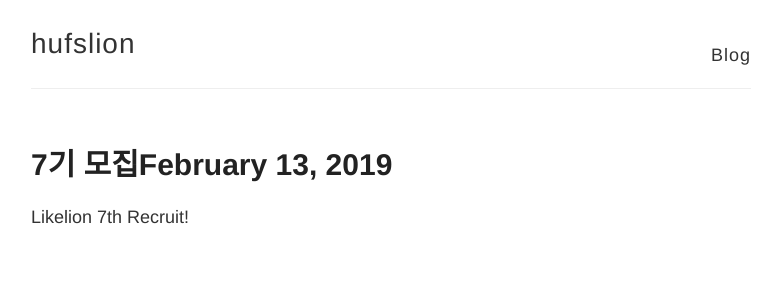
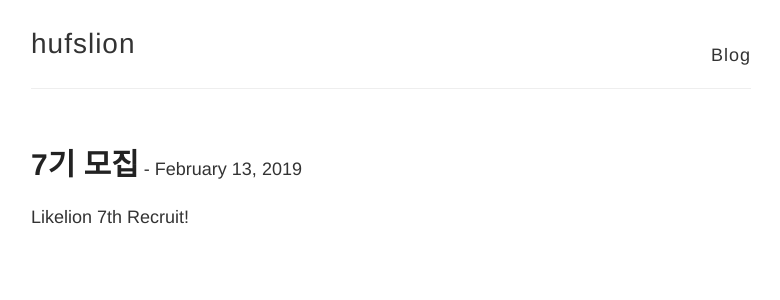
Before and after one commit to hyojin17/hufslion.github.io, a Jekyll site: the page built from index.html, in a window 1280 px wide. Shown: the top 300 px of the page, without its empty margins (249-1029 px from the left). Built offline with Jekyll 4.4.1, drawn with Linux system fonts in a browser that asks for light colours.

Commit message:
Update index.html
tag update

```diff
--- a/index.html
+++ b/index.html
@@ -6,7 +6,8 @@ layout: default
   {% for post in site.posts %}
     <article class="post">
 
-      <h1><a href="{{ site.baseurl }}{{ post.url }}">{{ post.title }}</a>{{ post.date | date: "%B %e, %Y" }}</h1>
+<!-- change to display: inline two tag      <h1><a href="{{ site.baseurl }}{{ post.url }}">{{ post.title }}</a>{{ post.date | date: "%B %e, %Y" }}</h1> -->
+      <h1 style="display: inline;"><a href="{{ site.baseurl }}{{ post.url }}">{{ post.title }}</a></h1><p style="display: inline;"> - {{ post.date | date: "%B %e, %Y" }}</p>
 
       <div class="entry">
         {{ post.excerpt }}
```
